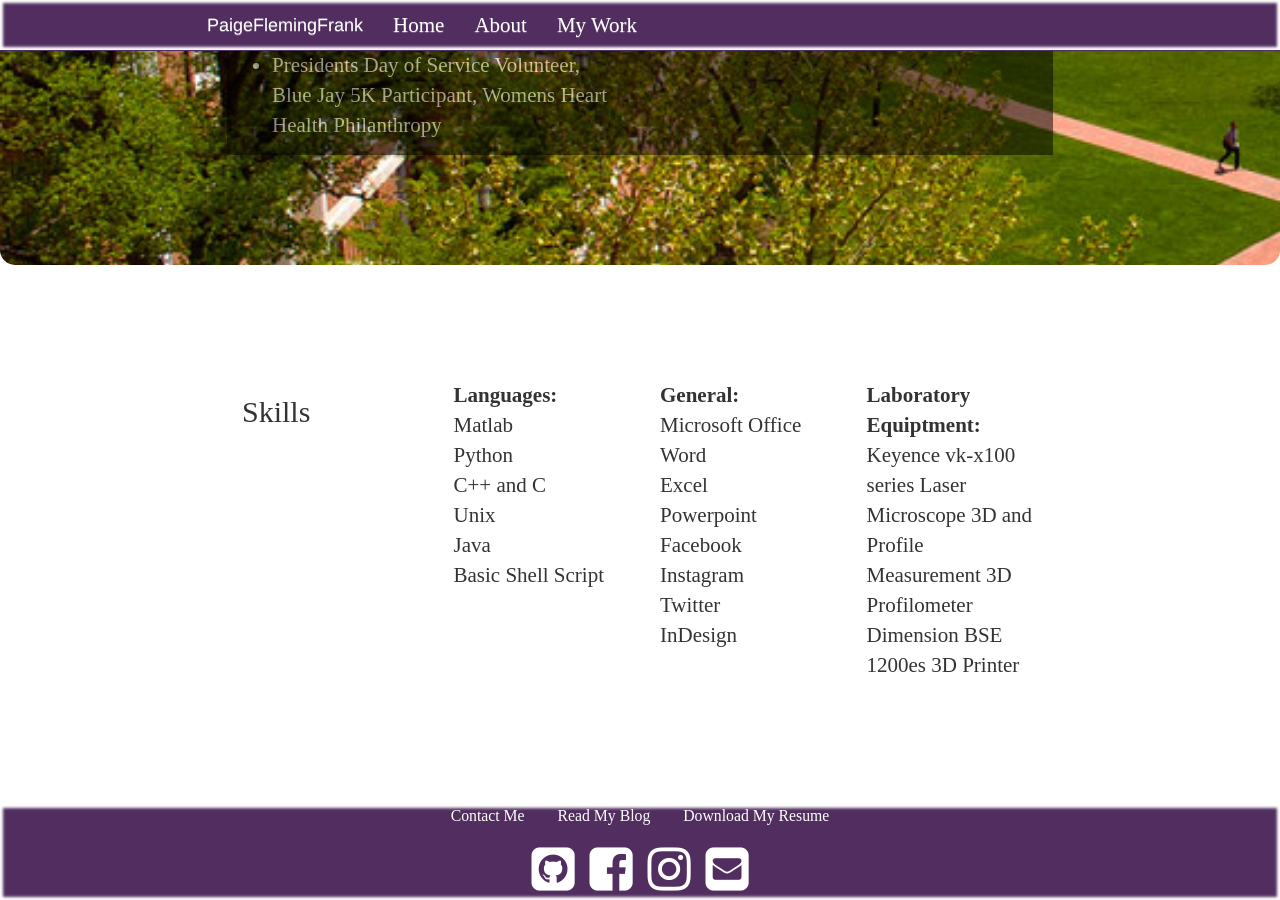
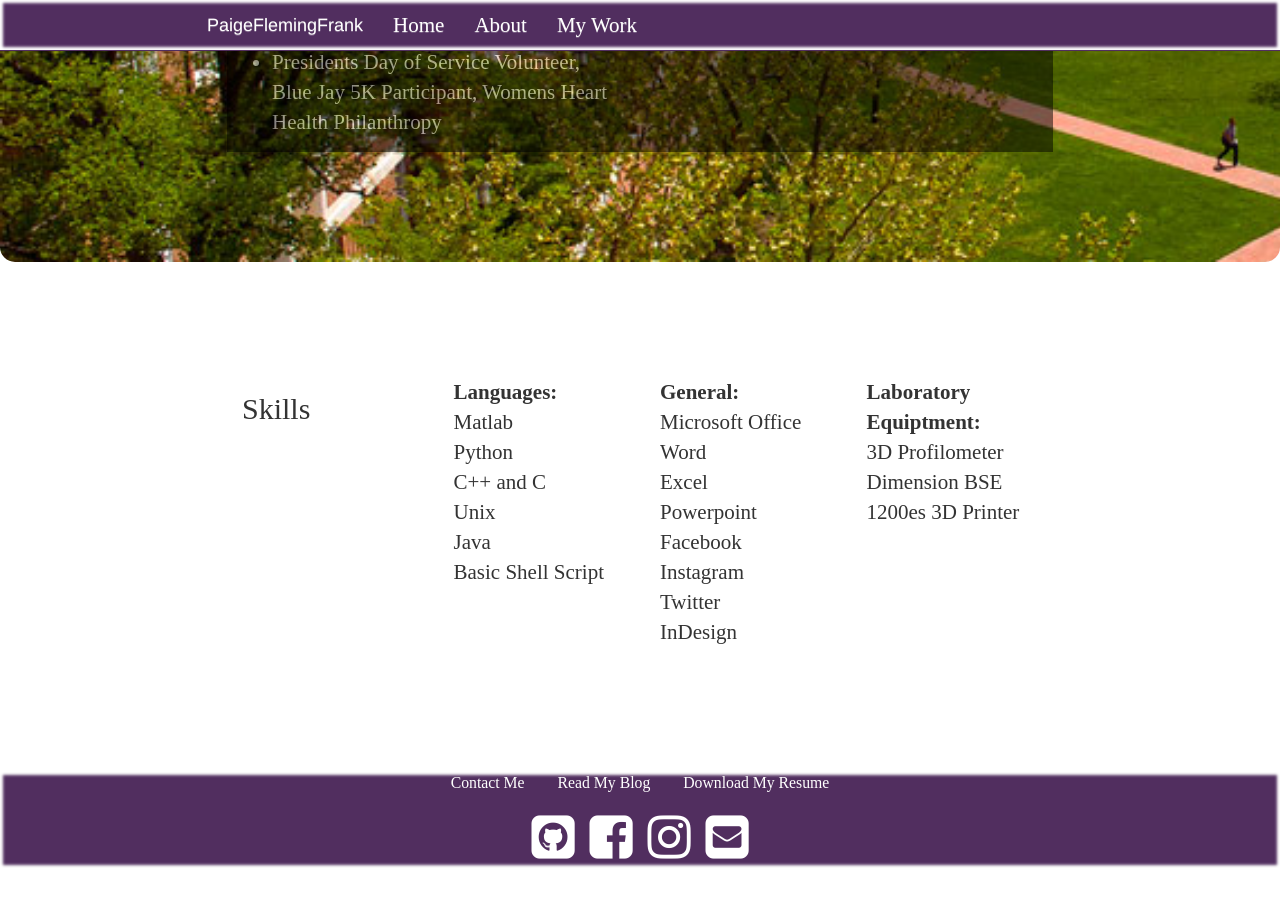
Before and after one commit to pfrank7/pfrank7.github.io, a Jekyll site: the page built from CV.html, in a window 1280 px wide and 900 px high, scrolled down 1650 px. Built offline with Jekyll 4.4.1, drawn with Linux system fonts in a browser that asks for light colours; nearby versions of some CDN libraries; after the commit the page ends 2518 px from its top, so only the background shows below that.

Commit message:
Update CV.html

```diff
--- a/CV.html
+++ b/CV.html
@@ -57,7 +57,7 @@
 		<div class = "container" id = "margin">
 			<div class = "row">
 				<div class = "col-sm-12 text-center">
-					<h2> Past Employers </h2>
+					<h2 style = "font-size:2em; opacity:50%;"> Past Employers </h2>
 				</div>
 			</div>
 			<div class = "row">
@@ -93,7 +93,7 @@
 					<p class = "paragraph">Johns Hopkins Newsletter Editor
 					<ul>
 						<li id = "bullet" >Publish an article weekly for the Science and Technology Section of the Newsletter. Manage a lab spotlight column.</li>
-						<li id = "bullet" ><a style = "color:#BDC3C7; mix-blend-mode: normal;" href="http://www.jhunewsletter.com"><sub>the johns hopkins</sub><br/><big> News-letter</big></a></li>
+						<li id = "bullet" ><a style = "mix-blend-mode: normal; color:#BDC3C7;" href="http://www.jhunewsletter.com"><sub>the johns hopkins</sub><br/><big> News-letter</big></a></li>
 					</ul>
 					</p>
 					<p class = "paragraph">Alpha Phi Fraternity
@@ -139,7 +139,7 @@
 					<p class = "paragraph"> <b>General:</b><br/>Microsoft Office Word<br/>Excel<br/>Powerpoint<br/>Facebook<br/>Instagram<br/>Twitter<br/>InDesign</p>
 				</div>
 				<div class = "col-sm-3">
-					<p class = "paragraph"> <b>Laboratory Equiptment:<br/></b>Keyence vk-x100 series Laser Microscope 3D and Profile Measurement 3D Profilometer<br/>Dimension BSE 1200es 3D Printer </p>
+					<p class = "paragraph"> <b>Laboratory Equiptment:<br/></b>3D Profilometer<br/>Dimension BSE 1200es 3D Printer </p>
 				</div>
 			</div>
 		</div>
```
